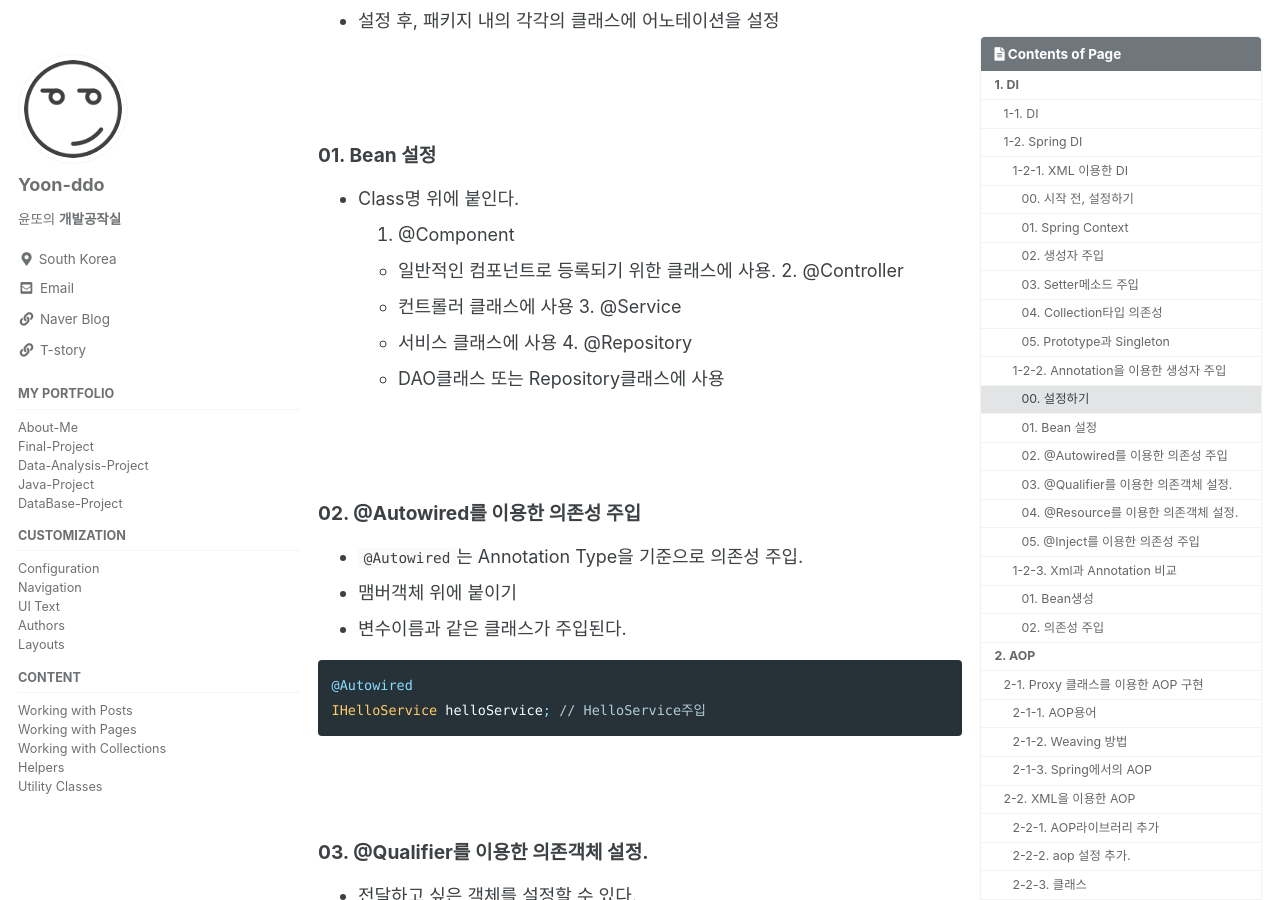
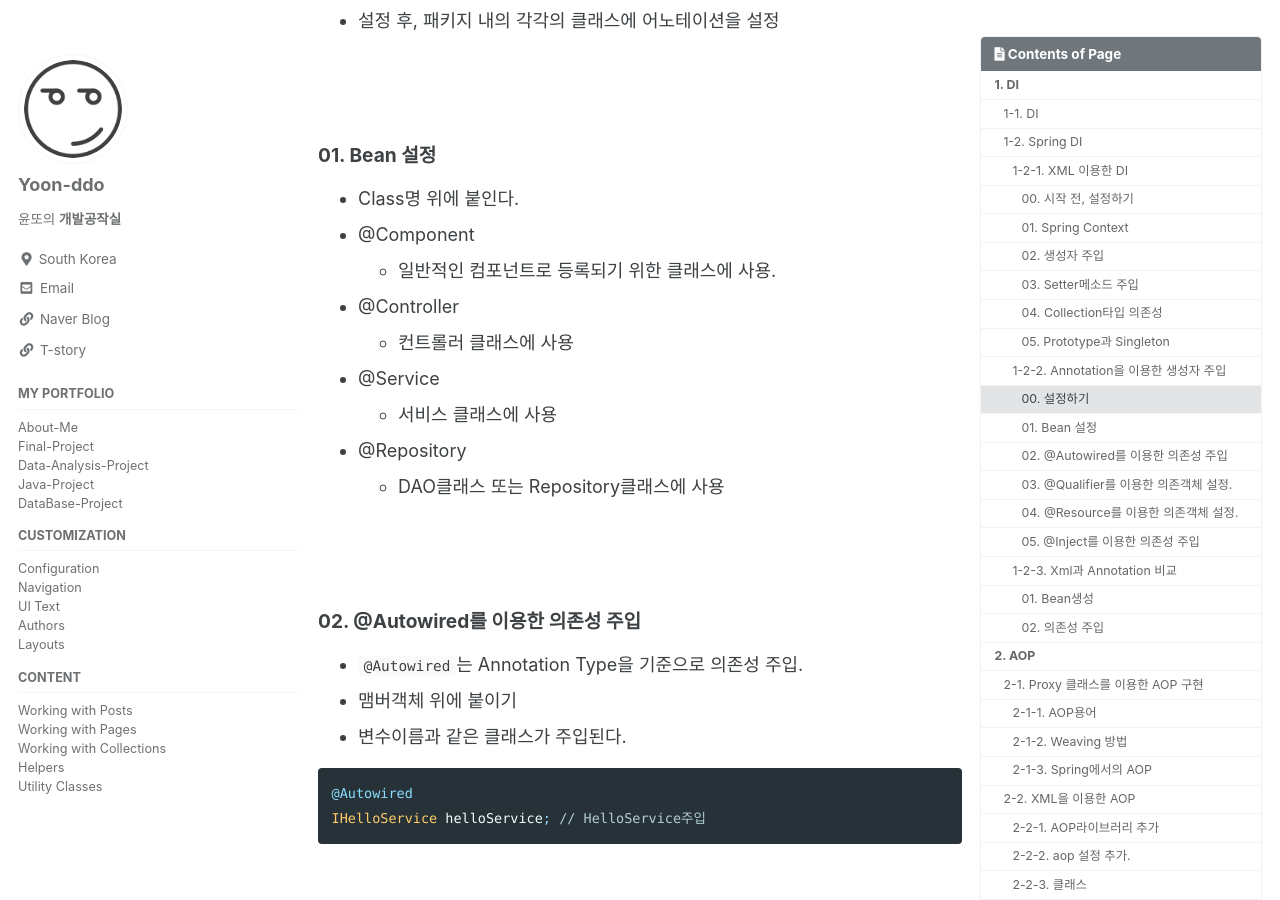
Before and after one commit to Yoon-ddo/Yoon-ddo.github.io, a Jekyll site: the page built from _posts/2021-08-11-Spring06_복습(DI와 AOP).md, in a window 1280 px wide and 900 px high, scrolled down 9406 px. Built offline with Jekyll 4.4.1, drawn with Linux system fonts in a browser that asks for light colours; cached includes are drawn as plain includes; some of the changed text lies outside the part shown.

Commit message:
Update 2021-08-11-Spring06_복습(DI와 AOP).md

````diff
--- a/_posts/2021-08-11-Spring06_복습(DI와 AOP).md
+++ b/_posts/2021-08-11-Spring06_복습(DI와 AOP).md
@@ -320,13 +320,13 @@ System.out.println(person1 == person2);
 
 #### 01. Bean 설정
 * Class명 위에 붙인다.
-1. @Component
+* @Component
   - 일반적인 컴포넌트로 등록되기 위한 클래스에 사용.
-2. @Controller
+* @Controller
   - 컨트롤러 클래스에 사용
-3. @Service
+* @Service
   - 서비스 클래스에 사용
-4. @Repository
+* @Repository
   - DAO클래스 또는 Repository클래스에 사용
 
 <br><br>
@@ -373,7 +373,6 @@ IHelloService helloService;
 * @Autowired를 사용하는 것과 같다.
 * 같은 타입의 bean이 두개 이상 있을 경우 변수의 이름과 같은 이름을 갖는 bean을 찾는다.
 * 존재하지 않을 경우 에러발생 : BeanCreationException, NoSuchBeanDefinitionException)
-*
 
 ```java
 @Inject
@@ -385,7 +384,7 @@ IHelloService helloService;
 ### 1-2-3. Xml과 Annotation 비교
 #### 01. Bean생성
 * XML
-  - `<bean id="bean이름" class="패키지.클래스명"/>
+  - `<bean id="bean이름" class="패키지.클래스명"/>`
 
 * Annotation
   - 설정파일에 `<context:component-scan base-package="패키지명"/>` 추가
````
